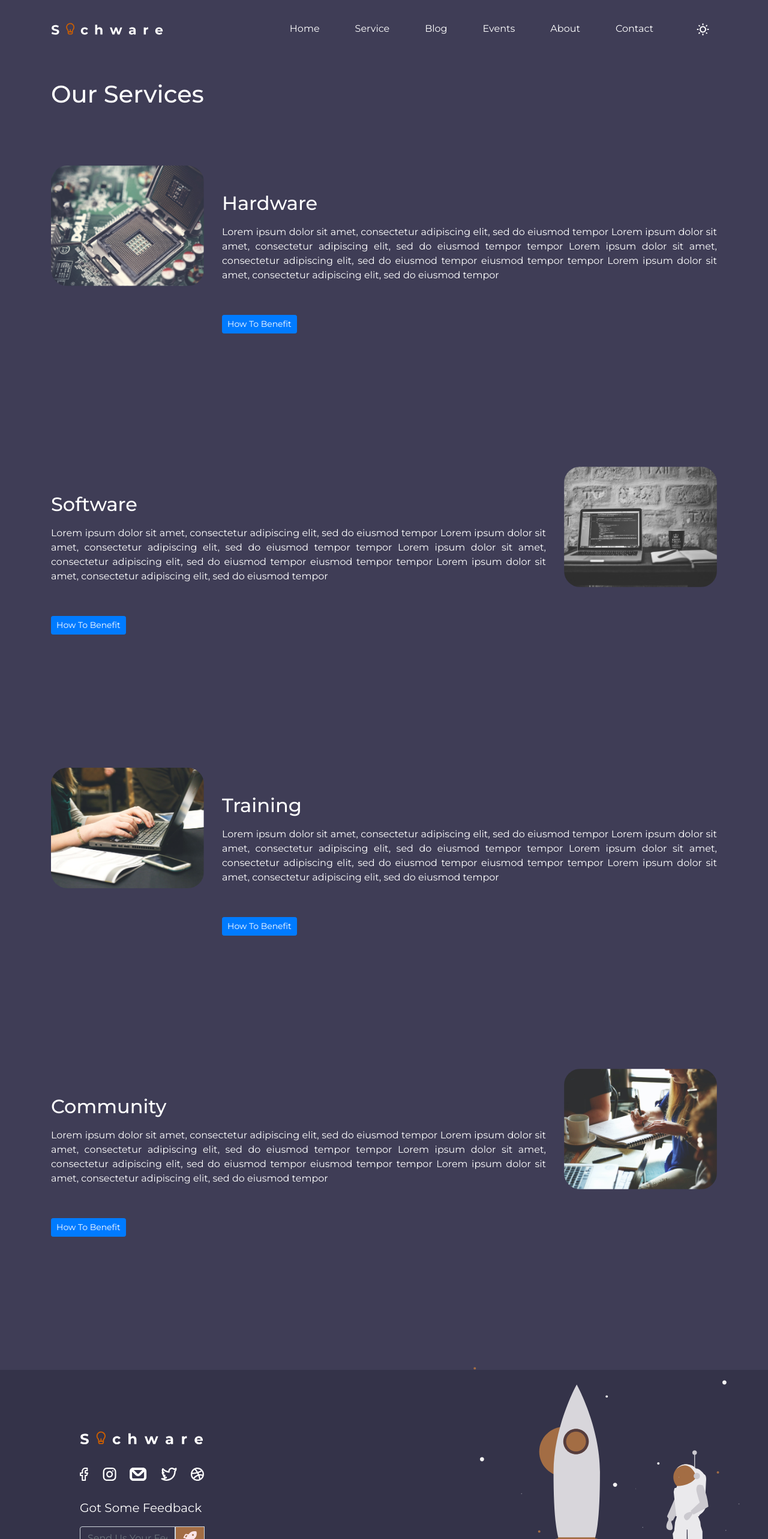
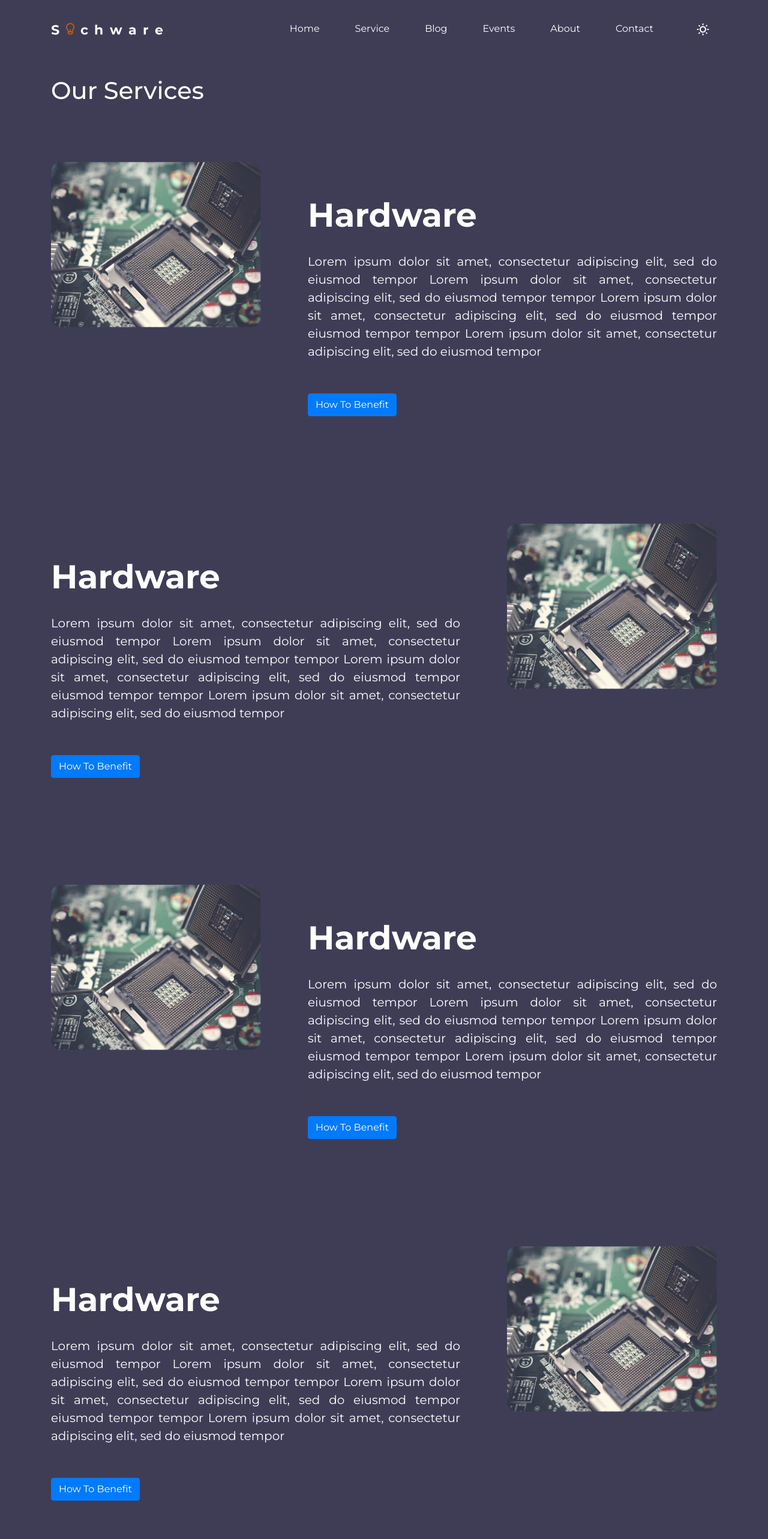
Before and after one commit to timeportal21/sochware-update, a React (Create React App) app: page /services in a window 1280 px wide. Shown: the top 2566 px of the page at 60% size. Built offline with nearby package versions, Linux system fonts and the light colour scheme.

Commit message:
[services] added bootstrap card

```diff
--- a/src/pages/OurServices/OurServices.js
+++ b/src/pages/OurServices/OurServices.js
@@ -13,12 +13,133 @@ function OurServices({ heroColor }) {
                     <h1>Our Services</h1>
                 </div>
                 <div className="service-content">
-                    <div className="row content-row">
-                        <div className="col-md-3 service-image">
+                    <div className="card mb-3 content-row">
+                        <div className="row g-0">
+                            <div className="col-md-4">
+                                <img
+                                    src={cpuImage}
+                                    alt="..."
+                                    className="img-fluid"
+                                />
+                            </div>
+                            <div className="col-md-8">
+                                <div className={`card-body pl-5 ${heroColor}`}>
+                                    <h5 className="card-title">Hardware</h5>
+                                    <p className="card-text">
+                                        Lorem ipsum dolor sit amet, consectetur
+                                        adipiscing elit, sed do eiusmod tempor
+                                        Lorem ipsum dolor sit amet, consectetur
+                                        adipiscing elit, sed do eiusmod tempor
+                                        tempor Lorem ipsum dolor sit amet,
+                                        consectetur adipiscing elit, sed do
+                                        eiusmod tempor eiusmod tempor tempor
+                                        Lorem ipsum dolor sit amet, consectetur
+                                        adipiscing elit, sed do eiusmod tempor
+                                    </p>
+                                    <button className="btn btn-primary">
+                                        How To Benefit
+                                    </button>
+                                </div>
+                            </div>
+                        </div>
+                    </div>
+                    <div className="card mb-3 content-row">
+                        <div className="row g-0">
+                            <div className="col-md-8">
+                                <div className={`card-body pr-5 ${heroColor}`}>
+                                    <h5 className="card-title">Hardware</h5>
+                                    <p className="card-text">
+                                        Lorem ipsum dolor sit amet, consectetur
+                                        adipiscing elit, sed do eiusmod tempor
+                                        Lorem ipsum dolor sit amet, consectetur
+                                        adipiscing elit, sed do eiusmod tempor
+                                        tempor Lorem ipsum dolor sit amet,
+                                        consectetur adipiscing elit, sed do
+                                        eiusmod tempor eiusmod tempor tempor
+                                        Lorem ipsum dolor sit amet, consectetur
+                                        adipiscing elit, sed do eiusmod tempor
+                                    </p>
+                                    <button className="btn btn-primary">
+                                        How To Benefit
+                                    </button>
+                                </div>
+                            </div>
+                            <div className="col-md-4">
+                                <img
+                                    src={cpuImage}
+                                    alt="..."
+                                    className="img-fluid"
+                                />
+                            </div>
+                        </div>
+                    </div>
+                    <div className="card mb-3 content-row">
+                        <div className="row g-0">
+                            <div className="col-md-4">
+                                <img
+                                    src={cpuImage}
+                                    alt="..."
+                                    className="img-fluid"
+                                />
+                            </div>
+                            <div className="col-md-8">
+                                <div className={`card-body pl-5 ${heroColor}`}>
+                                    <h5 className="card-title">Hardware</h5>
+                                    <p className="card-text">
+                                        Lorem ipsum dolor sit amet, consectetur
+                                        adipiscing elit, sed do eiusmod tempor
+                                        Lorem ipsum dolor sit amet, consectetur
+                                        adipiscing elit, sed do eiusmod tempor
+                                        tempor Lorem ipsum dolor sit amet,
+                                        consectetur adipiscing elit, sed do
+                                        eiusmod tempor eiusmod tempor tempor
+                                        Lorem ipsum dolor sit amet, consectetur
+                                        adipiscing elit, sed do eiusmod tempor
+                                    </p>
+                                    <button className="btn btn-primary">
+                                        How To Benefit
+                                    </button>
+                                </div>
+                            </div>
+                        </div>
+                    </div>
+                    <div className="card mb-3 content-row">
+                        <div className="row g-0">
+                            <div className="col-md-8">
+                                <div className={`card-body pr-5 ${heroColor}`}>
+                                    <h5 className="card-title">Hardware</h5>
+                                    <p className="card-text">
+                                        Lorem ipsum dolor sit amet, consectetur
+                                        adipiscing elit, sed do eiusmod tempor
+                                        Lorem ipsum dolor sit amet, consectetur
+                                        adipiscing elit, sed do eiusmod tempor
+                                        tempor Lorem ipsum dolor sit amet,
+                                        consectetur adipiscing elit, sed do
+                                        eiusmod tempor eiusmod tempor tempor
+                                        Lorem ipsum dolor sit amet, consectetur
+                                        adipiscing elit, sed do eiusmod tempor
+                                    </p>
+                                    <button className="btn btn-primary">
+                                        How To Benefit
+                                    </button>
+                                </div>
+                            </div>
+                            <div className="col-md-4">
+                                <img
+                                    src={cpuImage}
+                                    alt="..."
+                                    className="img-fluid"
+                                />
+                            </div>
+                        </div>
+                    </div>
+
+                    {/* <div className="row content-row">
+                        <div className="col-md-4 service-image">
                             <img src={cpuImage} alt="" className="img-fluid" />
                         </div>
                         <div
-                            className={`col-md-9 ${heroColor} service-description`}
+                            className={`col-md-8 ${heroColor} service-description`}
                         >
                             <div className="content-head">
                                 <h2>Hardware</h2>
@@ -43,7 +164,7 @@ function OurServices({ heroColor }) {
                     </div>
                     <div className="row content-row">
                         <div
-                            className={`col-md-9 ${heroColor} service-description`}
+                            className={`col-md-8 ${heroColor} service-description`}
                         >
                             <div className="content-head">
                                 <h2>Software</h2>
@@ -65,7 +186,7 @@ function OurServices({ heroColor }) {
                                 How To Benefit
                             </button>
                         </div>
-                        <div className="col-md-3 service-image">
+                        <div className="col-md-4 service-image">
                             <img
                                 src={softwareImage}
                                 alt=""
@@ -74,7 +195,7 @@ function OurServices({ heroColor }) {
                         </div>
                     </div>
                     <div className="row content-row">
-                        <div className="col-md-3 service-image">
+                        <div className="col-md-4 service-image">
                             <img
                                 src={trainingImage}
                                 alt=""
@@ -82,7 +203,7 @@ function OurServices({ heroColor }) {
                             />
                         </div>
                         <div
-                            className={`col-md-9 ${heroColor} service-description`}
+                            className={`col-md-8 ${heroColor} service-description`}
                         >
                             <div className="content-head">
                                 <h2>Training</h2>
@@ -105,9 +226,9 @@ function OurServices({ heroColor }) {
                             </button>
                         </div>
                     </div>
-                    <div className="row content-row">
-                        <div
-                            className={`col-md-9 ${heroColor} service-description`}
+                    <div className="row content-row"> */}
+                    {/* <div
+                            className={`col-md-8 ${heroColor} service-description`}
                         >
                             <div className="content-head">
                                 <h2>Community</h2>
@@ -129,14 +250,13 @@ function OurServices({ heroColor }) {
                                 How To Benefit
                             </button>
                         </div>
-                        <div className="col-md-3 service-image">
+                        <div className="col-md-4 service-image">
                             <img
                                 src={communityImage}
                                 alt=""
                                 className="img-fluid"
                             />
-                        </div>
-                    </div>
+                        </div> */}
                 </div>
             </div>
         </section>
--- a/src/pages/OurServices/_ourservices.scss
+++ b/src/pages/OurServices/_ourservices.scss
@@ -1,20 +1,35 @@
 .our-services {
-    padding-top: 56px;
+    padding-top: 50px;
     .service-title {
         margin-bottom: 95.48px;
     }
 }
 .content-row {
     margin-bottom: 178.63px;
+    .content-head h2 {
+        font-weight: 700 !important;
+    }
 }
-.service-description {
-    padding: 44px 44px 44px 50px;
+.service-content {
+    .content-row {
+        margin-bottom: 178.63px !important;
+    }
+    .card {
+        background-color: transparent !important;
+        border: none !important;
+    }
+    .card-body {
+        padding: 56px 0 0 0;
+    }
+    .card-title {
+        font-size: 55px;
+        font-weight: 700;
+        margin-bottom: 29px;
+    }
+    .card-text {
+        font-size: 20px;
+        font-weight: 400;
+        text-align: justify;
+        margin-bottom: 54.93px;
+    }
 }
-.service-image img {
-    width: 100%;
-    border-radius: 27px;
-}
-.content-body {
-    text-align: justify;
-    margin-bottom: 54px;
-}
```
